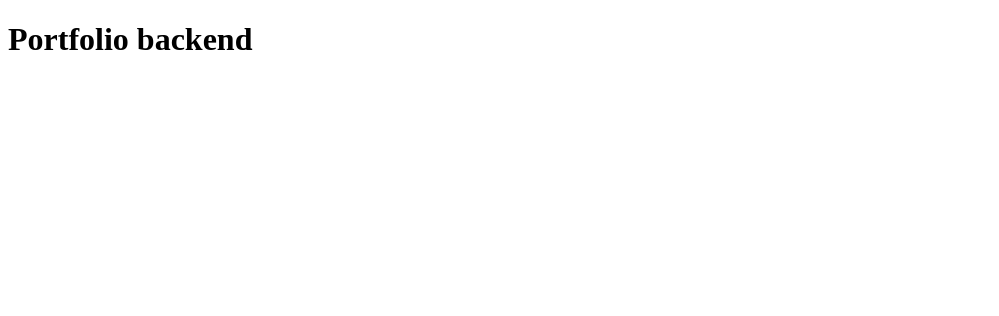
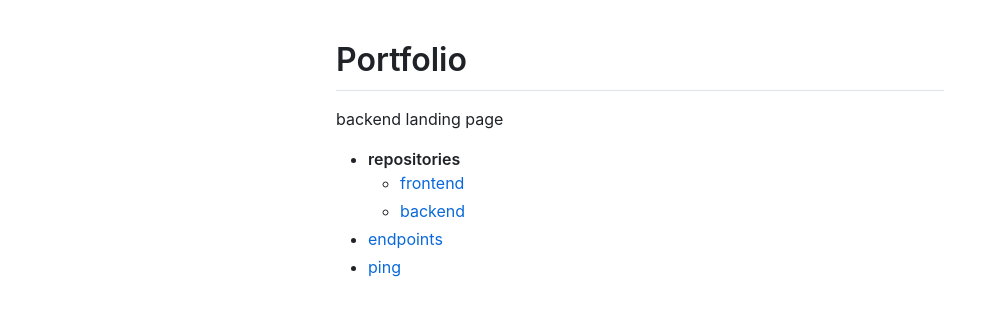
Before and after one commit to jmrl23/portfolio-backend, a website: page public/index.html in a window 1280 px wide. Shown: the whole page, without its empty margins (0-999 px from the left). Drawn offline with nearby package versions, Linux system fonts and the light colour scheme.

Commit message:
chore(api): add landing page

```diff
--- a/public/index.html
+++ b/public/index.html
@@ -3,9 +3,80 @@
   <head>
     <meta charset="UTF-8" />
     <meta name="viewport" content="width=device-width, initial-scale=1.0" />
-    <title>Document</title>
+    <title>Portfolio</title>
+    <link
+      rel="stylesheet"
+      href="https://cdnjs.cloudflare.com/ajax/libs/github-markdown-css/5.2.0/github-markdown.min.css"
+      integrity="sha512-Ya9H+OPj8NgcQk34nCrbehaA0atbzGdZCI2uCbqVRELgnlrh8vQ2INMnkadVMSniC54HChLIh5htabVuKJww8g=="
+      crossorigin="anonymous"
+      referrerpolicy="no-referrer"
+    />
+    <style>
+      * {
+        box-sizing: border-box;
+      }
+
+      html,
+      body {
+        margin: 0;
+      }
+
+      main {
+        min-height: 100vh;
+        max-width: 640px;
+        margin: 0 auto;
+        padding: 1rem;
+      }
+    </style>
   </head>
-  <body>
-    <h1>Portfolio backend</h1>
+  <body class="markdown-body">
+    <main>
+      <h1>Portfolio</h1>
+      <p>backend landing page</p>
+      <ul>
+        <li>
+          <strong> repositories </strong>
+          <ul>
+            <li>
+              <a
+                href="https://github.com/jmrl23/portfolio"
+                target="_blank"
+                title="repo - frontend"
+                >frontend</a
+              >
+            </li>
+            <li>
+              <a
+                href="https://github.com/jmrl23/portfolio-backend"
+                target="_blank"
+                title="repo - backend"
+                >backend</a
+              >
+            </li>
+          </ul>
+        </li>
+        <li>
+          <a href="docs" target="_blank" title="endpoints">endpoints</a>
+        </li>
+        <li>
+          <a href="#" id="ping" title="ping">ping</a>
+        </li>
+      </ul>
+    </main>
+    <script>
+      ping.addEventListener('click', function (event) {
+        event.preventDefault();
+        try {
+          fetch('/ping')
+            .then((response) => response.text())
+            .then(alert);
+        } catch (error) {
+          console.error(error);
+          if (error instanceof Error) {
+            alert(error.stack);
+          }
+        }
+      });
+    </script>
   </body>
 </html>
```
Also changed, not shown: src/modules/app.route.ts (added, +21 -0 lines).
